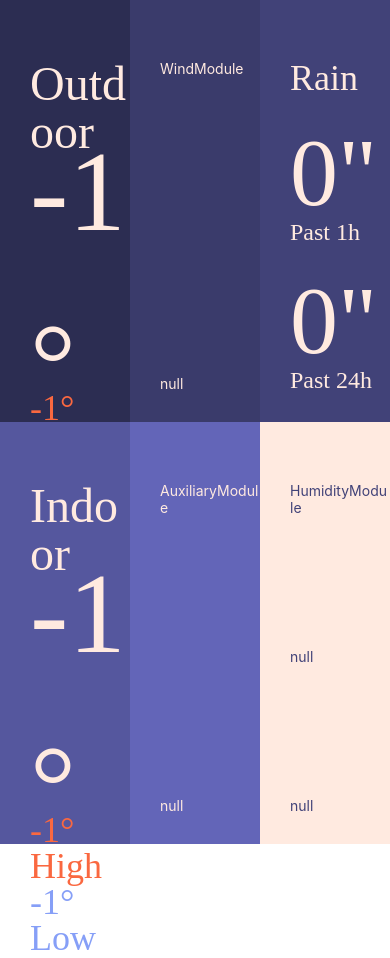
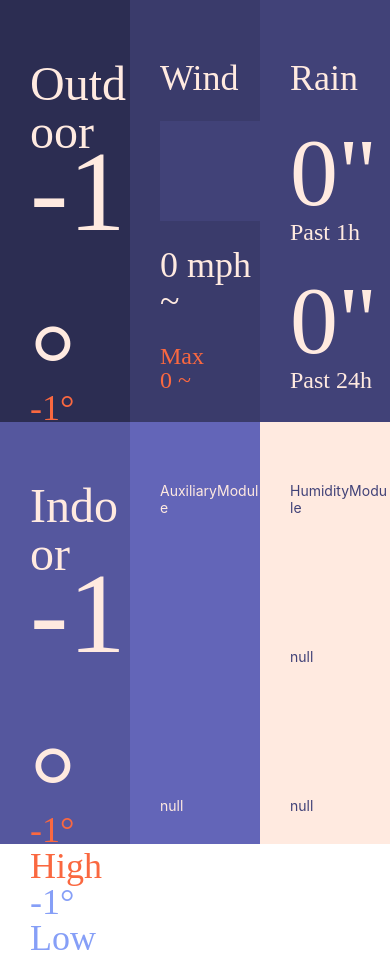
Before and after one commit to nathanielgrossman/weather-kiosk, a React Native app: screen / in a window 390 px wide. Built offline with nearby package versions, Linux system fonts and the light colour scheme; no server answers.

Commit message:
wind module (sans compass)

```diff
--- a/javascript/components/WindModule.tsx
+++ b/javascript/components/WindModule.tsx
@@ -1,30 +1,52 @@
-import React, { useContext } from 'react'
-import { StyleSheet, Text } from 'react-native'
+import React, { useContext, useMemo } from 'react'
+import { View } from 'react-native'
 
 import DashboardModule from './DashboardModule'
+import UIText from './ui/UIText'
 
 import StationContext from '../contexts/StationContext'
+import { kmhToMph, degToDirection } from '../utils/conversions'
 
 import COLORS from '../constants/colors'
 
 const WindModule = () => {
   const { windDashboardData } = useContext(StationContext)
+  const { WindStrength, WindAngle, max_wind_str, max_wind_angle} = windDashboardData || {}
+
+  const strength = useMemo(() => kmhToMph(WindStrength), [WindStrength])
+
+  const angle = useMemo(() => degToDirection(WindAngle), [WindAngle])
+
+  const maxStrength = useMemo(() => kmhToMph(max_wind_str), [max_wind_str])
+
+  const maxAngle = useMemo(() => degToDirection(max_wind_angle), [max_wind_angle])
+
   return (
     <DashboardModule color={COLORS.blue2}>
       <>
-        <Text style={{ color: COLORS.tan }}>WindModule</Text>
-        <Text style={{ color: COLORS.tan }}>
-          {JSON.stringify(windDashboardData, null, 2)}
-        </Text>
+        <UIText color="tan" size="medium" font="plexLight">
+          Wind
+        </UIText>
+        <View style={{ width: 100, height: 100, backgroundColor: COLORS.blue3 }} />
+        <View>
+          <UIText color="tan" size="medium" font="plexBold">
+            {strength} mph
+          </UIText>
+          <UIText color="tan" size="medium" font="plexBold">
+            {angle}
+          </UIText>
+        </View>
+        <View>
+          <UIText color="high" size="small" font="plexBold">
+            Max
+          </UIText>
+          <UIText color="high" size="small" font="plexBold">
+            {maxStrength} {maxAngle}
+          </UIText>
+        </View>
       </>
     </DashboardModule>
   )
 }
 
-const STYLES = StyleSheet.create({
-  flex: {
-    flex: 1,
-  },
-})
-
 export default WindModule
--- a/javascript/utils/conversions.ts
+++ b/javascript/utils/conversions.ts
@@ -4,6 +4,38 @@ export const cToF = (celsius?: number) => {
 }
 
 export const mmToIn = (mm?: number) => {
-  if (!mm) return 0.00
+  if (!mm) return 0.0
   return (mm * 0.0393701).toFixed(2)
 }
+
+export const kmhToMph = (mm?: number) => {
+  if (!mm) return 0.0
+  return (mm * 0.621371).toFixed(2)
+}
+
+const DIRECTIONS = [
+  'N',
+  'NNE',
+  'NE',
+  'ENE',
+  'E',
+  'ESE',
+  'SE',
+  'SSE',
+  'S',
+  'SSW',
+  'SW',
+  'WSW',
+  'W',
+  'WNW',
+  'NW',
+  'NNW',
+  'N',
+]
+
+export const degToDirection = (degrees?: number) => {
+  if (degrees === undefined) return '~'
+  const degMod = degrees % 360
+  const index = Math.round(degMod / 22.5)
+  return DIRECTIONS[index]
+}
```
